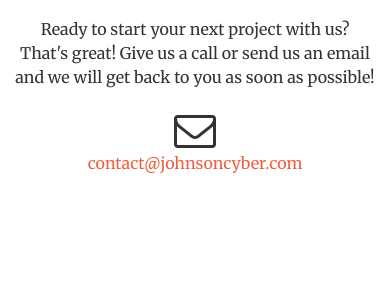
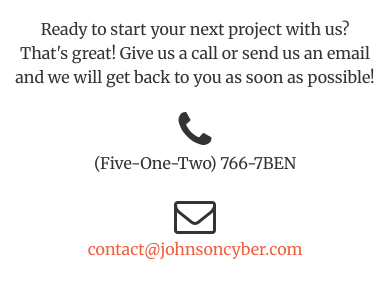
Before and after one commit to johnsoncyber/www, a website: page index.html in a window 390 px wide. Shown: the part 612-910 px from the top of the page. Drawn offline with nearby package versions, Linux system fonts and the light colour scheme.

Commit message:
Updated phone

```diff
--- a/index.html
+++ b/index.html
@@ -240,10 +240,10 @@
                     <hr class="primary">
                     <p>Ready to start your next project with us? That's great! Give us a call or send us an email and we will get back to you as soon as possible!</p>
                 </div>
-                <!--<div class="col-lg-4 col-lg-offset-2 text-center">-->
-                    <!--<i class="fa fa-phone fa-3x sr-contact"></i>-->
-                    <!--<p>123-456-6789</p>-->
-                <!--</div>-->
+                <div class="col-lg-4 col-lg-offset-2 text-center">
+                    <i class="fa fa-phone fa-3x sr-contact"></i>
+                    <p>(Five-One-Two) 766-7BEN</p>
+                </div>
                 <div class="col-lg-4 text-center">
                     <i class="fa fa-envelope-o fa-3x sr-contact"></i>
                     <p><a href="mailto:contact@johnsoncyber.com">contact@johnsoncyber.com</a></p>
```
